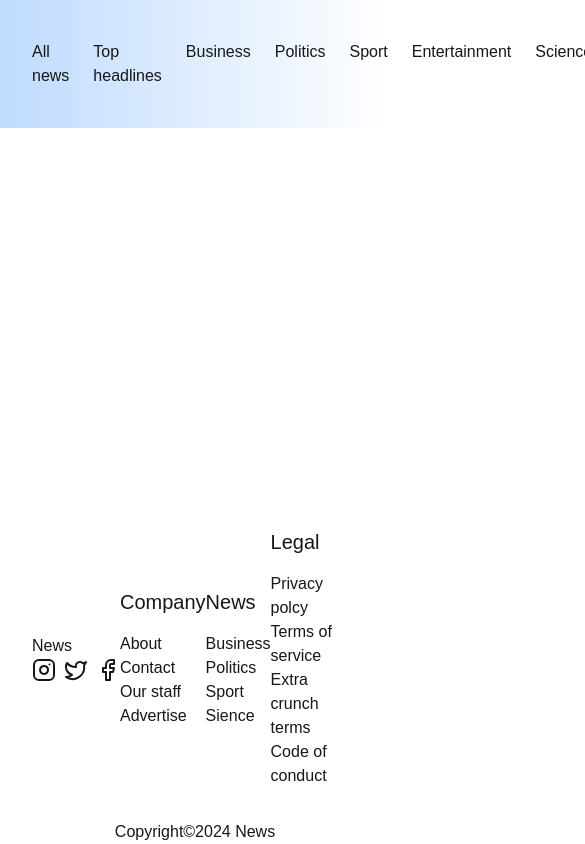
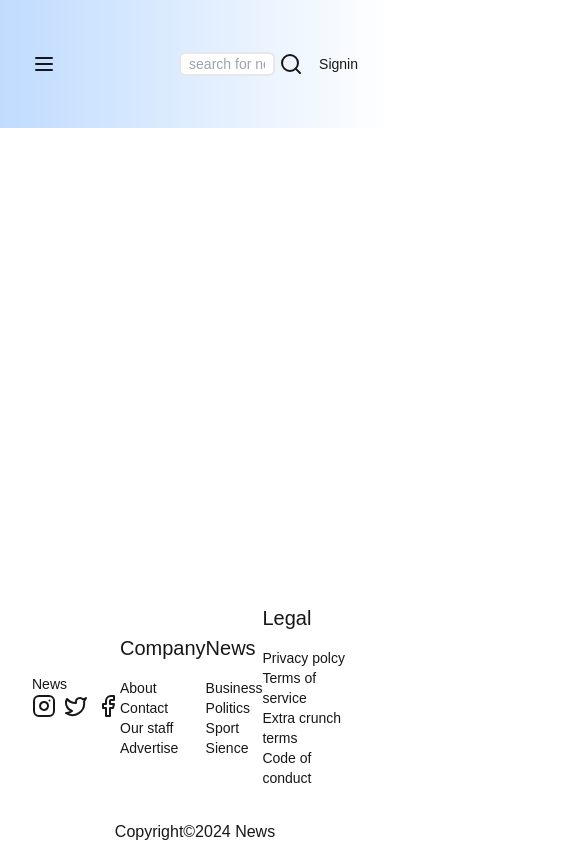
Before and after one commit to yohannesjho/news-aggregator-frontend, a Next.js app: page / in a window 390 px wide. Shown: the top 844 px of the page, 585 px wide, since content can reach past the window. Built offline with nearby package versions, Linux system fonts and the light colour scheme.

Commit message:
make the header and the footer responsive

```diff
--- a/app/components/Header.js
+++ b/app/components/Header.js
@@ -1,26 +1,28 @@
-const { SearchIcon } = require("lucide-react")
+const { SearchIcon, Menu } = require("lucide-react")
 
 const Header = () => {
     return (
 
         <header className="bg-gradient-to-r from-blue-200 to-silver-100 px-8 py-8 h-32 flex justify-between items-center">
-         <nav>
+            <nav className="hidden md:block text-sm lg:text-lg">
                 <ul className="flex space-x-6">
-                <li><a>All news</a></li>
-                <li><a>Top headlines</a></li>
-                <li><a>Business</a></li>
-                <li><a>Politics</a></li>
-                <li><a>Sport</a></li>
-                <li><a>Entertainment</a></li>
-                <li><a>Science</a></li>
+                    <li><a className="cursor-pointer">All news</a></li>
+                    <li><a className="cursor-pointer">Top headlines</a></li>
+                    <li><a className="cursor-pointer">Business</a></li>
+                    <li><a className="cursor-pointer">Politics</a></li>
+                    <li><a className="cursor-pointer">Sport</a></li>
+                    <li><a className="cursor-pointer">Entertainment</a></li>
+                    <li><a className="cursor-pointer">Science</a></li>
                 </ul>
+
             </nav>
-         <div className="flex space-x-4">
+            <Menu className="md:hidden" />
+            <div className="flex space-x-4 text-sm lg:text-lg">
                 <div className="flex space-x-1 items-center">
-            <input className="border-2 rounded-md outline-none px-2" placeholder="search for news"/>
-            <SearchIcon/>
+                    <input className="w-24 md:w-40 border-2 rounded-md outline-none px-2 text-sm md:text-base" placeholder="search for news" />
+                    <SearchIcon />
                 </div>
-            <button>Signin</button>
+                <button className="text-sm">Signin</button>
             </div>
 
         </header>
--- a/app/components/footer.js
+++ b/app/components/footer.js
@@ -2,7 +2,7 @@ import { Instagram, Twitter, Facebook } from 'lucide-react';
 const Footer = () => {
     return (
         <footer>
-            <div className="px-8 py-8 flex justify-between items-center">
+            <div className="px-8 py-8 flex  justify-between items-center text-sm lg:text-lg">
                 <div>
                     <div>News</div>
                     <div className='flex space-x-2'>
```
Lines whose indentation alone changed are shown as unchanged.
